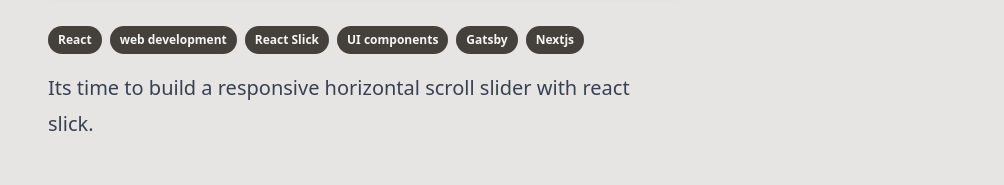
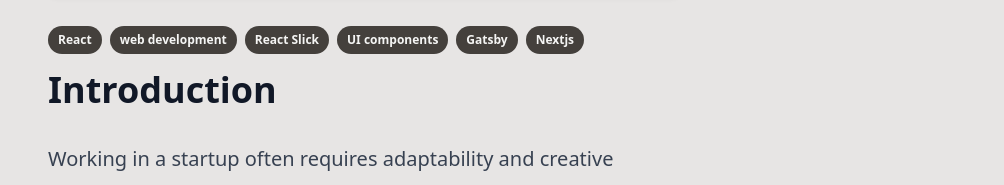
Before and after one commit to rileysklar/tolberts, an Astro site: page /posts/react-slick-horizontal-slider in a window 1280 px wide. Shown: the part 594-779 px from the top of the page, without its empty margins (276-1280 px from the left). Built offline with nearby package versions, Linux system fonts and the light colour scheme; Astro itself is replaced by a stand-in of ours.

Commit message:
update blog content

```diff
--- a/src/content/posts/react-slick-horizontal-slider.md
+++ b/src/content/posts/react-slick-horizontal-slider.md
@@ -16,8 +16,6 @@ tags:
     "Nextjs",
   ]
 ---
-
-Its time to build a responsive horizontal scroll slider with react slick.
 
 ## Introduction
 
```
